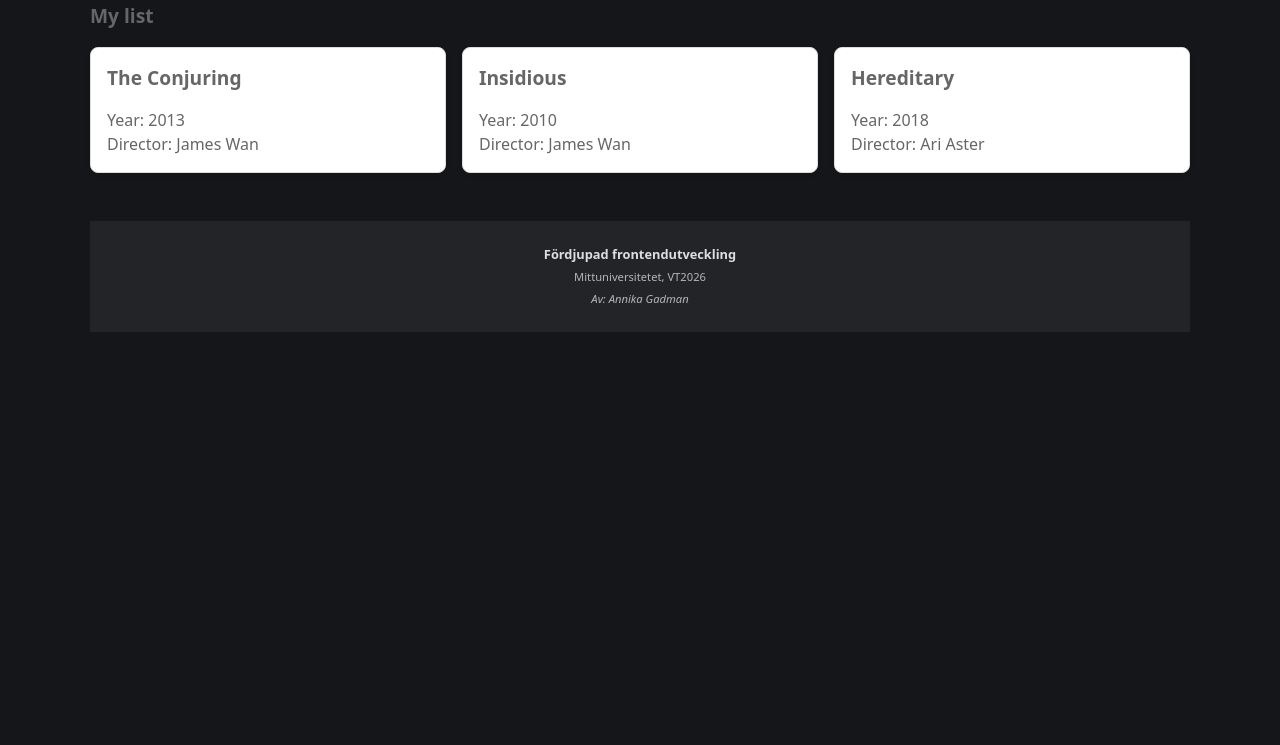
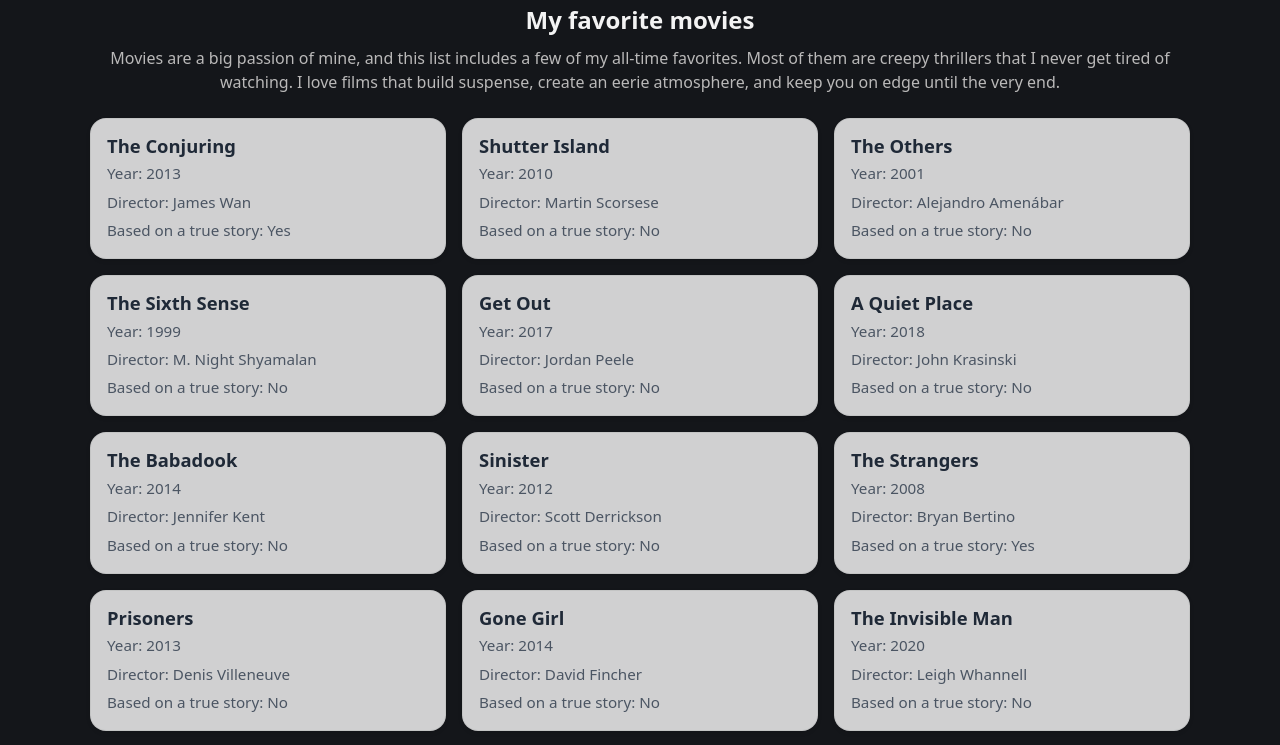
Before and after one commit to agadman/first-lab, a React (Vite) app: page / in a window 1280 px wide. Shown: the part 460-1205 px from the top of the page. Before the commit the page ends 800 px from the top, so only its background shows below. Built offline with nearby package versions, Linux system fonts and the light colour scheme.

Commit message:
MovieCardProps har fått en number prop, samt en ny boolean prop, lagt till fler filmer

```diff
--- a/src/App.tsx
+++ b/src/App.tsx
@@ -10,7 +10,7 @@
       <Header name="Movies" />
       <Hero />
       <MovieCardList />
-      <Footer course="Fördjupad frontendutveckling" university="Mittuniversitetet" year={2026} creator="Annika Gadman" />
+      <Footer course="Fördjupad frontendutveckling - Labb 1" university="Mittuniversitetet" year={2026} creator="Annika Gadman" />
      </div>
   )
 }
--- a/src/components/MovieCard.css
+++ b/src/components/MovieCard.css
@@ -1,18 +1,20 @@
 .movie-card {
     padding: 1rem;
-    border: 1px solid #ddd;
-    border-radius: 8px;
-    background-color: #fff;
+    border: 1px solid rgba(0, 0, 0, 0.06);
+    border-radius: 16px;
+    background-color: rgba(255, 255, 255, 0.8);
     box-shadow: 0 2px 4px rgba(0, 0, 0, 0.1);
 }
 
 .movie-title {
-    font-size: 1.5rem;
-    margin-bottom: 0.5rem;
-    color: #666;
+    font-size: 1.15rem;
+    font-weight: 700;
+    color: #1f2937;
+    line-height: 1.2;
 }
 
 .movie-info {
-    font-size: 1rem;
-    color: #666;
+    font-size: 0.95rem;
+    color: #4b5563;
+    margin-top: 0.35rem;
 }
--- a/src/components/MovieCard.tsx
+++ b/src/components/MovieCard.tsx
@@ -2,16 +2,18 @@
 
 interface MovieCardProps {
   name: string;
-  year: string;
+  year: number;
   director: string;
+  isBasedOnTrueStory: boolean;
 }
 
-function MovieCard ({name, year, director} : MovieCardProps){
+function MovieCard ({name, year, director, isBasedOnTrueStory} : MovieCardProps){
   return (
     <article className="movie-card">
         <h3 className="movie-title">{name}</h3>
         <p className="movie-info">Year: {year}</p>
         <p className="movie-info">Director: {director}</p>
+        <p className="movie-info">Based on a true story: {isBasedOnTrueStory ? "Yes" : "No"}</p>
       </article>
   )
 }
--- a/src/components/MovieCardList.css
+++ b/src/components/MovieCardList.css
@@ -2,9 +2,13 @@
     margin-top: 2rem;
 }
 
-.movie-title {
-    font-size: 1.2rem;
-    margin-bottom: 1rem;
+h2 {
+    font-size: 1.5rem;
+}
+
+.description {
+    color: #bab9b9;
+    margin: 0.5rem 0 1.5rem;
 }
 
 .card-grid {
@@ -20,6 +24,10 @@
 }
 
 @media (min-width: 1024px) {
+    h2,
+    .description {
+        text-align: center;
+    }
     .card-grid {
         grid-template-columns: repeat(3, 1fr);
     }
--- a/src/components/MovieCardList.tsx
+++ b/src/components/MovieCardList.tsx
@@ -5,26 +5,91 @@
 const movieArray = [
   {
     name: "The Conjuring",
-      year: "2013",
-      director: "James Wan"
+    year: 2013,
+    director: "James Wan",
+    isBasedOnTrueStory: true,
   },
   {
-      name: "Insidious",
-      year: "2010",
-      director: "James Wan"
+    name: "Shutter Island",
+    year: 2010,
+    director: "Martin Scorsese",
+    isBasedOnTrueStory: false,
   },
   {
-      name: "Hereditary",
-      year: "2018",
-      director: "Ari Aster"
-    }
-  ]
+    name: "The Others",
+    year: 2001,
+    director: "Alejandro Amenábar",
+    isBasedOnTrueStory: false,
+  },
+  {
+    name: "The Sixth Sense",
+    year: 1999,
+    director: "M. Night Shyamalan",
+    isBasedOnTrueStory: false,
+  },
+  {
+    name: "Get Out",
+    year: 2017,
+    director: "Jordan Peele",
+    isBasedOnTrueStory: false,
+  },
+  {
+    name: "A Quiet Place",
+    year: 2018,
+    director: "John Krasinski",
+    isBasedOnTrueStory: false,
+  },
+  {
+    name: "The Babadook",
+    year: 2014,
+    director: "Jennifer Kent",
+    isBasedOnTrueStory: false,
+  },
+  {
+    name: "Sinister",
+    year: 2012,
+    director: "Scott Derrickson",
+    isBasedOnTrueStory: false,
+  },
+  {
+    name: "The Strangers",
+    year: 2008,
+    director: "Bryan Bertino",
+    isBasedOnTrueStory: true,
+  },
+  {
+    name: "Prisoners",
+    year: 2013,
+    director: "Denis Villeneuve",
+    isBasedOnTrueStory: false,
+  },
+  {
+    name: "Gone Girl",
+    year: 2014,
+    director: "David Fincher",
+    isBasedOnTrueStory: false,
+  },
+  {
+    name: "The Invisible Man",
+    year: 2020,
+    director: "Leigh Whannell",
+    isBasedOnTrueStory: false,
+  },
+  {
+    name: "The Menu",
+    year: 2022,
+    director: "Mark Mylod",
+    isBasedOnTrueStory: false,
+  },
+];
+
   return (
     <section className="movie-list">
-        <h2 className="movie-title">My list</h2>
+        <h2>My favorite movies</h2>
+        <p className="description">Movies are a big passion of mine, and this list includes a few of my all-time favorites. Most of them are creepy thrillers that I never get tired of watching. I love films that build suspense, create an eerie atmosphere, and keep you on edge until the very end.</p>
         <div className="card-grid">
             {movieArray.map((movie, index) => (
-            <MovieCard name={movie.name} year={movie.year} director={movie.director} key={index} />
+            <MovieCard name={movie.name} year={movie.year} director={movie.director} isBasedOnTrueStory={movie.isBasedOnTrueStory} key={index} />
             ))}
         </div>
     </section>
```
Lines whose indentation alone changed are shown as unchanged.
